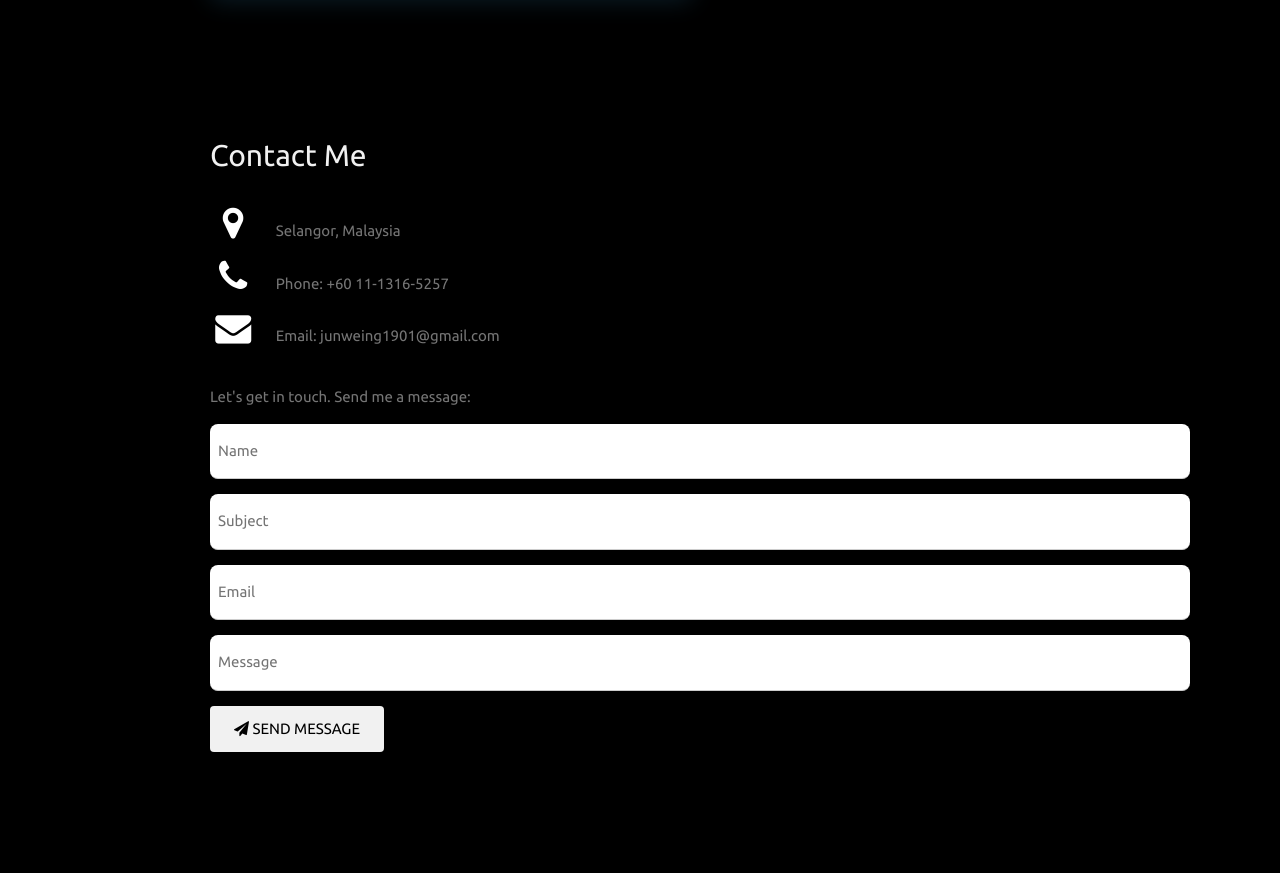
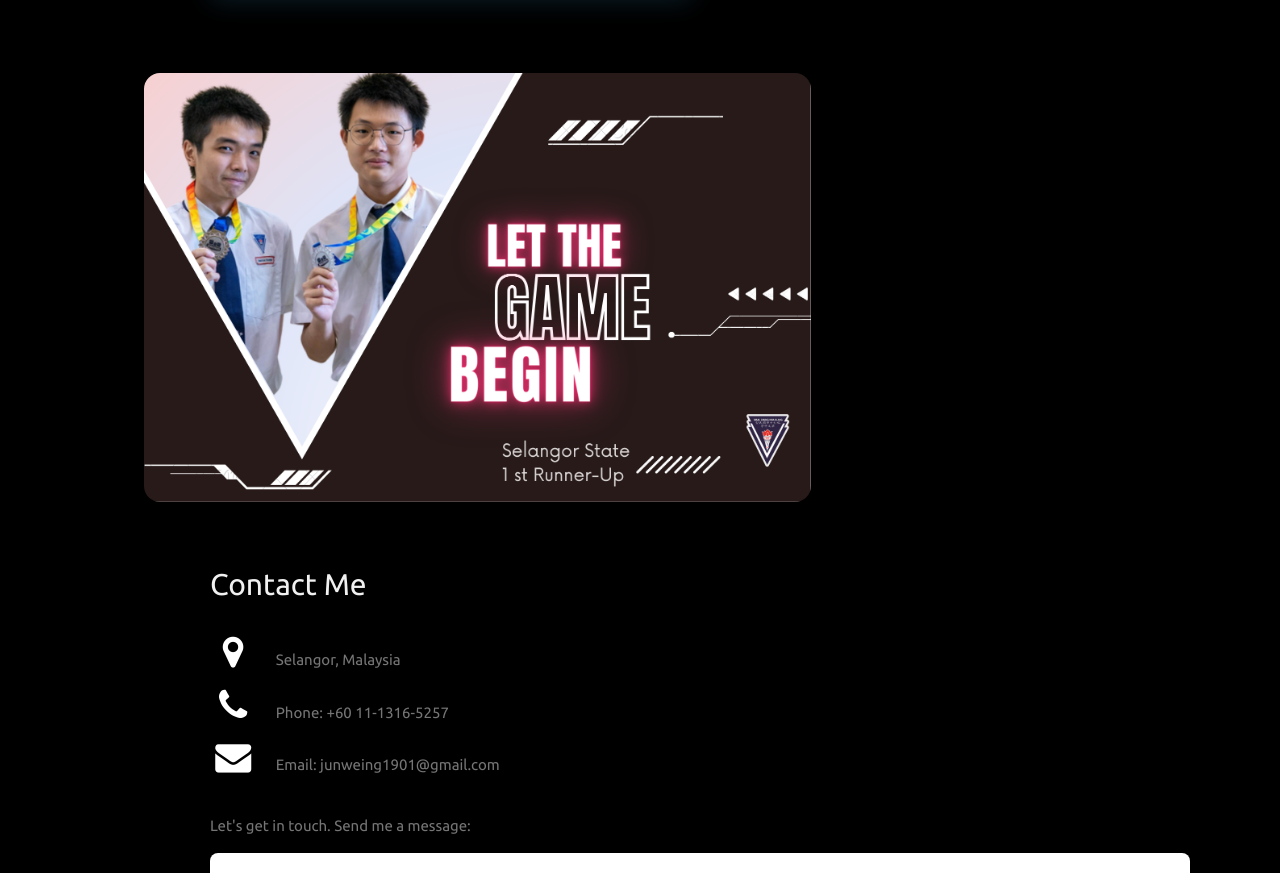
Before and after one commit to Jw1901/Jw1901.github.io, a plain HTML site: page index.html in a window 1280 px wide. Shown: the part 4761-5634 px from the top of the page. Drawn offline with nearby package versions, Linux system fonts and the light colour scheme.

Commit message:
Update index.html

```diff
--- a/index.html
+++ b/index.html
@@ -175,6 +175,17 @@ i a:link, i a:visited {
   <!-- End Portfolio Section -->
   </div>
 
+  <!--gallery-->
+  <div>
+    <img class="mySlides w3-animate-fading w3-round-xlarge center" src="gallery1.png" style="width:60%">
+    <img class="mySlides w3-animate-fading" src="gallery2.png" style="width:60%">
+    <img class="mySlides w3-animate-fading" src="gallery3.png" style="width:60%">
+    <img class="mySlides w3-animate-fading" src="gallery4.jpg" style="width:60%">
+    <img class="mySlides w3-animate-fading" src="gallery5.jpg" style="width:60%">
+    <img class="mySlides w3-animate-fading" src="gallery6.jpg" style="width:60%">
+    <img class="mySlides w3-animate-fading" src="gallery7.jpg" style="width:60%">
+  </div>
+
   <!-- Contact Section -->
   <div class="w3-padding-64 w3-content w3-text-grey" id="contact">
     <h2 class="w3-text-light-grey">Contact Me</h2>
@@ -224,5 +235,23 @@ i a:link, i a:visited {
 
 <!-- END PAGE CONTENT -->
 </div>
+
+<script>
+  var myIndex = 0;
+  carousel();
+
+  function carousel() {
+    var i;
+    var x = document.getElementsByClassName("mySlides");
+    for (i = 0; i < x.length; i++) {
+      x[i].style.display = "none";
+    }
+    myIndex++;
+    if (myIndex > x.length) {myIndex = 1}
+    x[myIndex-1].style.display = "block";
+    setTimeout(carousel, 7000);
+  }
+</script>
+
 </body>
 </html>
```
